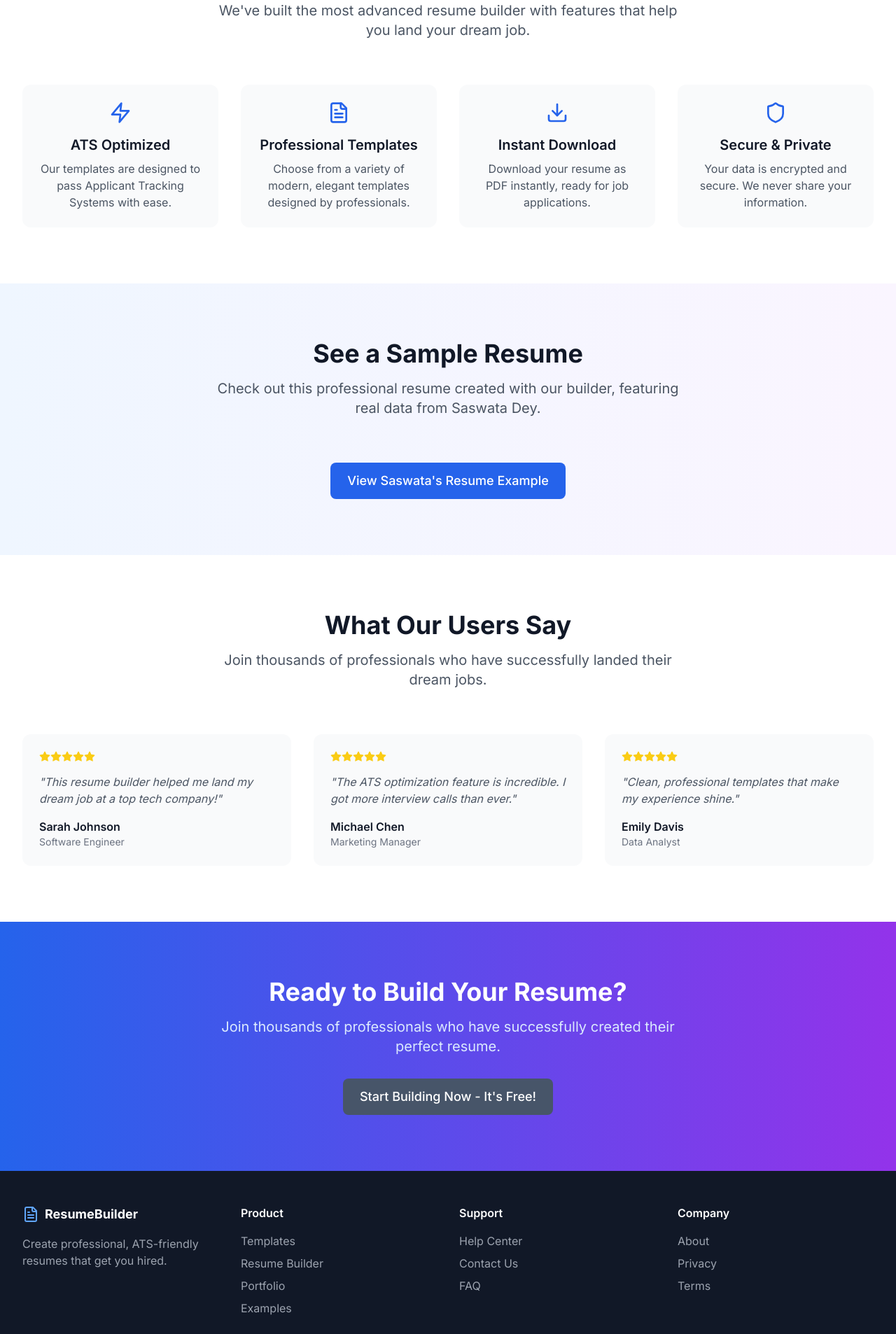
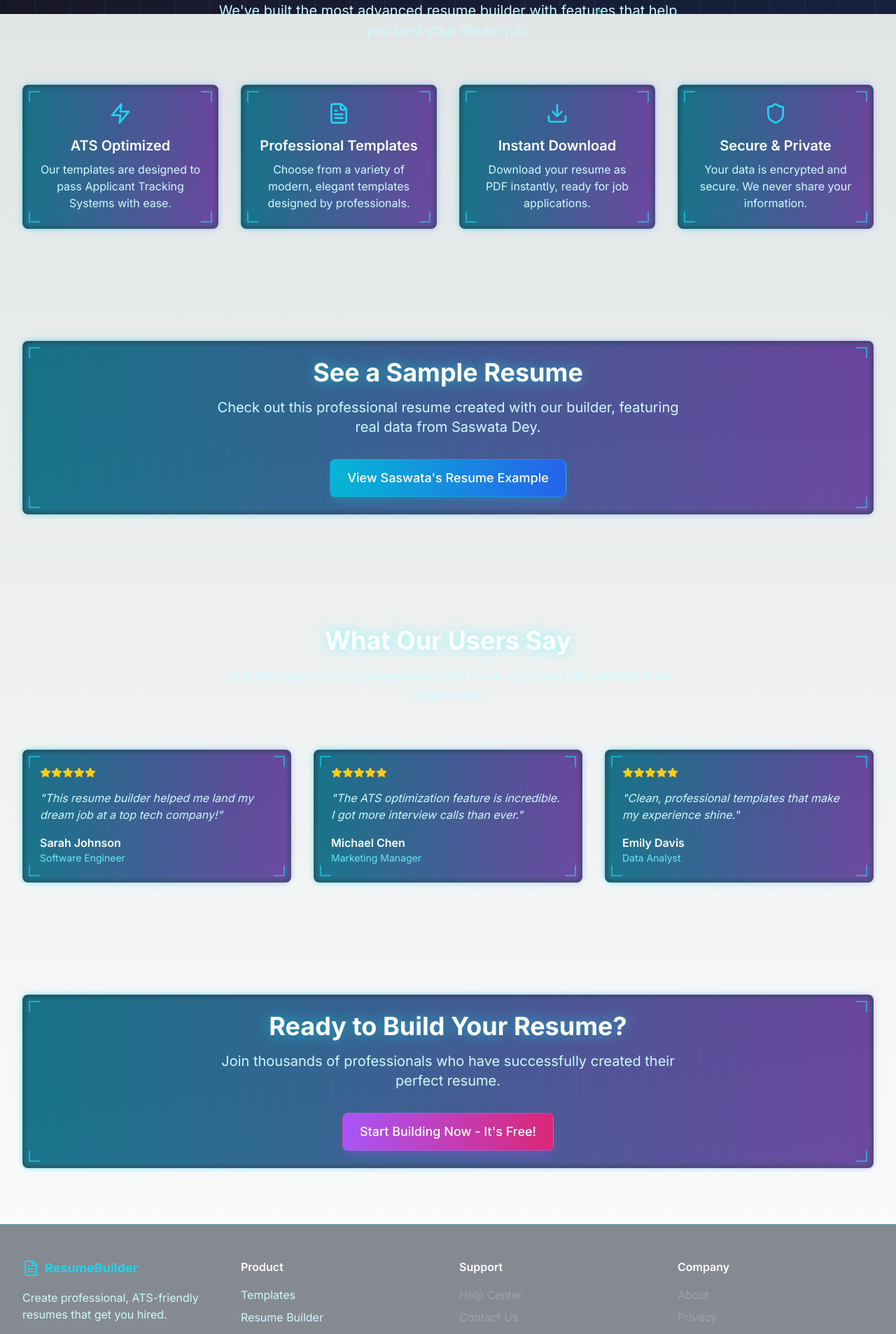
Before and after one commit to codgamerofficial/ATS-FRB, a Next.js app: page / in a window 1280 px wide. Shown: the part 780-2686 px from the top of the page at 70% size. Built offline with nearby package versions, Linux system fonts and the light colour scheme; no server answers.

Commit message:
Add modern 3D SCI-FI design with animated background, glowing cards, and futuristic styling

```diff
--- a/app/page.tsx
+++ b/app/page.tsx
@@ -7,6 +7,8 @@ import Button from '@/components/ui/Button';
 import UserMenu from '@/components/ui/UserMenu';
 import DarkModeToggle from '@/components/ui/DarkModeToggle';
 import SplashScreen from '@/components/3d/SplashScreen';
+import SciFiBackground from '@/components/ui/SciFiBackground';
+import SciFiCard from '@/components/ui/SciFiCard';
 import { useAuth } from '@/hooks/useAuth';
 import Link from 'next/link';
 
@@ -67,13 +69,14 @@ export default function Page() {
   }
 
   return (
-    <div className="min-h-screen bg-gradient-to-br from-blue-50 via-white to-purple-50 dark:from-gray-900 dark:via-gray-800 dark:to-gray-900 transition-colors duration-300">
-      <nav className="bg-white/80 dark:bg-gray-900/80 backdrop-blur-md border-b border-gray-200 dark:border-gray-700 sticky top-0 z-40 transition-colors duration-300">
+    <div className="min-h-screen relative overflow-hidden">
+      <SciFiBackground />
+      <nav className="bg-gray-900/20 backdrop-blur-md border-b border-cyan-500/30 sticky top-0 z-40 transition-colors duration-300">
         <div className="max-w-7xl mx-auto px-4 sm:px-6 lg:px-8">
           <div className="flex justify-between items-center h-16">
             <div className="flex items-center">
               <FileText className="h-8 w-8 text-primary-600" />
-              <span className="ml-2 text-xl font-bold text-gray-900 dark:text-white">ResumeBuilder</span>
+              <span className="ml-2 text-xl font-bold text-cyan-400">ResumeBuilder</span>
             </div>
             <div className="flex items-center space-x-4">
               <Link href="/templates">
@@ -109,10 +112,11 @@ export default function Page() {
               initial={{ opacity: 0, y: 20 }}
               animate={{ opacity: 1, y: 0 }}
               transition={{ duration: 0.6 }}
-              className="text-4xl sm:text-6xl font-bold text-gray-900 dark:text-white mb-6 transition-colors duration-300"
+              className="text-4xl sm:text-6xl font-bold text-white mb-6 transition-colors duration-300 relative z-10"
+              style={{ textShadow: '0 0 20px rgba(0, 255, 255, 0.5)' }}
             >
               Build Your Perfect{' '}
-              <span className="bg-gradient-to-r from-primary-600 to-purple-600 bg-clip-text text-transparent">
+              <span className="bg-gradient-to-r from-cyan-400 to-purple-400 bg-clip-text text-transparent animate-pulse">
                 ATS-Friendly
               </span>{' '}
               Resume
@@ -122,7 +126,7 @@ export default function Page() {
               initial={{ opacity: 0, y: 20 }}
               animate={{ opacity: 1, y: 0 }}
               transition={{ duration: 0.6, delay: 0.2 }}
-              className="text-xl text-gray-600 dark:text-gray-300 mb-8 max-w-3xl mx-auto transition-colors duration-300"
+              className="text-xl text-cyan-100 mb-8 max-w-3xl mx-auto transition-colors duration-300 relative z-10"
             >
               Create professional resumes that get noticed by both hiring managers and
               Applicant Tracking Systems. Stand out from the crowd with our modern templates.
@@ -150,7 +154,7 @@ export default function Page() {
               initial={{ opacity: 0, y: 20 }}
               animate={{ opacity: 1, y: 0 }}
               transition={{ duration: 0.6, delay: 0.6 }}
-              className="mt-12 flex items-center justify-center space-x-6 text-sm text-gray-500 dark:text-gray-400 transition-colors duration-300"
+              className="mt-12 flex items-center justify-center space-x-6 text-sm text-cyan-300 transition-colors duration-300 relative z-10"
             >
               <div className="flex items-center">
                 <Users className="h-4 w-4 mr-1" />
@@ -169,13 +173,13 @@ export default function Page() {
         </div>
       </section>
 
-      <section className="py-20 bg-white dark:bg-gray-800 transition-colors duration-300">
+      <section className="py-20 relative z-10">
         <div className="max-w-7xl mx-auto px-4 sm:px-6 lg:px-8">
           <div className="text-center mb-16">
-            <h2 className="text-3xl sm:text-4xl font-bold text-gray-900 dark:text-white mb-4 transition-colors duration-300">
+            <h2 className="text-3xl sm:text-4xl font-bold text-white mb-4 transition-colors duration-300" style={{ textShadow: '0 0 20px rgba(0, 255, 255, 0.5)' }}>
               Why Choose Our Resume Builder?
             </h2>
-            <p className="text-xl text-gray-600 dark:text-gray-300 max-w-2xl mx-auto transition-colors duration-300">
+            <p className="text-xl text-cyan-100 max-w-2xl mx-auto transition-colors duration-300">
               We've built the most advanced resume builder with features that help you land your dream job.
             </p>
           </div>
@@ -187,51 +191,51 @@ export default function Page() {
                 initial={{ opacity: 0, y: 20 }}
                 animate={{ opacity: 1, y: 0 }}
                 transition={{ duration: 0.6, delay: index * 0.1 }}
-                className="text-center p-6 rounded-xl bg-gray-50 dark:bg-gray-700 hover:bg-gray-100 dark:hover:bg-gray-600 transition-colors duration-200"
               >
-                <div className="text-primary-600 dark:text-primary-400 mb-4 flex justify-center transition-colors duration-300">
+                <SciFiCard className="text-center h-full">
+                  <div className="text-cyan-400 mb-4 flex justify-center transition-colors duration-300">
                     {feature.icon}
                   </div>
-                <h3 className="text-xl font-semibold text-gray-900 dark:text-white mb-2 transition-colors duration-300">
+                  <h3 className="text-xl font-semibold text-white mb-2 transition-colors duration-300">
                     {feature.title}
                   </h3>
-                <p className="text-gray-600 dark:text-gray-300 transition-colors duration-300">
+                  <p className="text-cyan-100 transition-colors duration-300">
                     {feature.description}
                   </p>
+                </SciFiCard>
               </motion.div>
             ))}
           </div>
         </div>
       </section>
 
-      <section className="py-20 bg-gradient-to-r from-primary-50 to-purple-50 dark:from-gray-800 dark:to-gray-700 transition-colors duration-300">
+      <section className="py-20 relative z-10">
         <div className="max-w-7xl mx-auto px-4 sm:px-6 lg:px-8">
-          <div className="text-center mb-16">
-            <h2 className="text-3xl sm:text-4xl font-bold text-gray-900 dark:text-white mb-4 transition-colors duration-300">
+          <SciFiCard>
+            <div className="text-center">
+              <h2 className="text-3xl sm:text-4xl font-bold text-white mb-4 transition-colors duration-300" style={{ textShadow: '0 0 20px rgba(0, 255, 255, 0.5)' }}>
                 See a Sample Resume
               </h2>
-            <p className="text-xl text-gray-600 dark:text-gray-300 max-w-2xl mx-auto transition-colors duration-300">
+              <p className="text-xl text-cyan-100 max-w-2xl mx-auto mb-8 transition-colors duration-300">
                 Check out this professional resume created with our builder, featuring real data from Saswata Dey.
               </p>
-          </div>
-
-          <div className="flex justify-center">
               <Link href="/builder?sample=saswata">
                 <Button size="lg">
                   View Saswata's Resume Example
                 </Button>
               </Link>
             </div>
+          </SciFiCard>
         </div>
       </section>
 
-      <section className="py-20 bg-white dark:bg-gray-800 transition-colors duration-300">
+      <section className="py-20 relative z-10">
         <div className="max-w-7xl mx-auto px-4 sm:px-6 lg:px-8">
           <div className="text-center mb-16">
-            <h2 className="text-3xl sm:text-4xl font-bold text-gray-900 dark:text-white mb-4 transition-colors duration-300">
+            <h2 className="text-3xl sm:text-4xl font-bold text-white mb-4 transition-colors duration-300" style={{ textShadow: '0 0 20px rgba(0, 255, 255, 0.5)' }}>
               What Our Users Say
             </h2>
-            <p className="text-xl text-gray-600 dark:text-gray-300 max-w-2xl mx-auto transition-colors duration-300">
+            <p className="text-xl text-cyan-100 max-w-2xl mx-auto transition-colors duration-300">
               Join thousands of professionals who have successfully landed their dream jobs.
             </p>
           </div>
@@ -243,30 +247,32 @@ export default function Page() {
                 initial={{ opacity: 0, y: 20 }}
                 animate={{ opacity: 1, y: 0 }}
                 transition={{ duration: 0.6, delay: index * 0.1 }}
-                className="bg-gray-50 dark:bg-gray-700 p-6 rounded-xl transition-colors duration-300"
               >
+                <SciFiCard>
                   <div className="flex items-center mb-4">
                     {[...Array(testimonial.rating)].map((_, i) => (
                       <Star key={i} className="h-4 w-4 text-yellow-400 fill-current" />
                     ))}
                   </div>
-                <p className="text-gray-600 dark:text-gray-300 mb-4 italic transition-colors duration-300">"{testimonial.content}"</p>
+                  <p className="text-cyan-100 mb-4 italic transition-colors duration-300">"{testimonial.content}"</p>
                   <div>
-                  <p className="font-semibold text-gray-900 dark:text-white transition-colors duration-300">{testimonial.name}</p>
-                  <p className="text-sm text-gray-500 dark:text-gray-400 transition-colors duration-300">{testimonial.role}</p>
+                    <p className="font-semibold text-white transition-colors duration-300">{testimonial.name}</p>
+                    <p className="text-sm text-cyan-300 transition-colors duration-300">{testimonial.role}</p>
                   </div>
+                </SciFiCard>
               </motion.div>
             ))}
           </div>
         </div>
       </section>
 
-      <section className="py-20 bg-gradient-to-r from-primary-600 to-purple-600">
-        <div className="max-w-7xl mx-auto px-4 sm:px-6 lg:px-8 text-center">
-          <h2 className="text-3xl sm:text-4xl font-bold text-white mb-4">
+      <section className="py-20 relative z-10">
+        <div className="max-w-7xl mx-auto px-4 sm:px-6 lg:px-8">
+          <SciFiCard className="text-center">
+            <h2 className="text-3xl sm:text-4xl font-bold text-white mb-4" style={{ textShadow: '0 0 20px rgba(0, 255, 255, 0.5)' }}>
               Ready to Build Your Resume?
             </h2>
-          <p className="text-xl text-primary-100 mb-8 max-w-2xl mx-auto">
+            <p className="text-xl text-cyan-100 mb-8 max-w-2xl mx-auto">
               Join thousands of professionals who have successfully created their perfect resume.
             </p>
             <Link href={user ? "/builder" : "/auth"}>
@@ -274,28 +280,29 @@ export default function Page() {
                 {user ? "Continue Building" : "Start Building Now - It's Free!"}
               </Button>
             </Link>
+          </SciFiCard>
         </div>
       </section>
 
-      <footer className="bg-gray-900 text-white py-12">
+      <footer className="bg-gray-900/50 backdrop-blur-md border-t border-cyan-500/30 text-white py-12 relative z-10">
         <div className="max-w-7xl mx-auto px-4 sm:px-6 lg:px-8">
           <div className="grid grid-cols-1 md:grid-cols-4 gap-8">
             <div>
               <div className="flex items-center mb-4">
-                <FileText className="h-6 w-6 text-primary-400" />
-                <span className="ml-2 text-lg font-bold">ResumeBuilder</span>
+                <FileText className="h-6 w-6 text-cyan-400" />
+                <span className="ml-2 text-lg font-bold text-cyan-400">ResumeBuilder</span>
               </div>
-              <p className="text-gray-400">
+              <p className="text-cyan-100">
                 Create professional, ATS-friendly resumes that get you hired.
               </p>
             </div>
             <div>
               <h3 className="font-semibold mb-4">Product</h3>
               <ul className="space-y-2 text-gray-400">
-                <li><Link href="/templates" className="hover:text-white">Templates</Link></li>
-                <li><Link href="/builder" className="hover:text-white">Resume Builder</Link></li>
-                <li><Link href="/portfolio" className="hover:text-white">Portfolio</Link></li>
-                <li><Link href="/examples" className="hover:text-white">Examples</Link></li>
+                <li><Link href="/templates" className="hover:text-cyan-400 text-cyan-100">Templates</Link></li>
+                <li><Link href="/builder" className="hover:text-cyan-400 text-cyan-100">Resume Builder</Link></li>
+                <li><Link href="/portfolio" className="hover:text-cyan-400 text-cyan-100">Portfolio</Link></li>
+                <li><Link href="/examples" className="hover:text-cyan-400 text-cyan-100">Examples</Link></li>
               </ul>
             </div>
             <div>
@@ -315,7 +322,7 @@ export default function Page() {
               </ul>
             </div>
           </div>
-          <div className="border-t border-gray-800 mt-8 pt-8 text-center text-gray-400">
+          <div className="border-t border-cyan-500/30 mt-8 pt-8 text-center text-cyan-300">
             <p>&copy; 2024 ResumeBuilder. All rights reserved.</p>
           </div>
         </div>
--- a/components/ui/Button.tsx
+++ b/components/ui/Button.tsx
@@ -10,13 +10,13 @@ interface ButtonProps extends Omit<ButtonHTMLAttributes<HTMLButtonElement>, keyo
 
 const Button = forwardRef<HTMLButtonElement, ButtonProps>(
   ({ className = '', variant = 'primary', size = 'md', isLoading, children, ...props }, ref) => {
-    const baseClasses = 'inline-flex items-center justify-center rounded-lg font-medium transition-all duration-200 focus:outline-none focus:ring-2 focus:ring-offset-2 dark:focus:ring-offset-gray-800 disabled:opacity-50 disabled:cursor-not-allowed';
+    const baseClasses = 'inline-flex items-center justify-center rounded-lg font-medium transition-all duration-300 focus:outline-none focus:ring-2 focus:ring-offset-2 focus:ring-offset-transparent disabled:opacity-50 disabled:cursor-not-allowed relative overflow-hidden group';
 
     const variants = {
-      primary: 'bg-primary-600 text-white hover:bg-primary-700 focus:ring-primary-500 dark:bg-primary-500 dark:hover:bg-primary-600',
-      secondary: 'bg-secondary-600 text-white hover:bg-secondary-700 focus:ring-secondary-500 dark:bg-secondary-500 dark:hover:bg-secondary-600',
-      outline: 'border-2 border-primary-600 text-primary-600 hover:bg-primary-50 focus:ring-primary-500 dark:border-primary-400 dark:text-primary-400 dark:hover:bg-primary-900/20',
-      ghost: 'text-primary-600 hover:bg-primary-50 focus:ring-primary-500 dark:text-primary-400 dark:hover:bg-primary-900/20',
+      primary: 'bg-gradient-to-r from-cyan-500 to-blue-600 text-white hover:from-cyan-400 hover:to-blue-500 focus:ring-cyan-500 shadow-lg shadow-cyan-500/25 border border-cyan-400/30',
+      secondary: 'bg-gradient-to-r from-purple-500 to-pink-600 text-white hover:from-purple-400 hover:to-pink-500 focus:ring-purple-500 shadow-lg shadow-purple-500/25 border border-purple-400/30',
+      outline: 'border-2 border-cyan-400 text-cyan-400 hover:bg-cyan-400/10 focus:ring-cyan-500 backdrop-blur-sm bg-cyan-400/5 shadow-lg shadow-cyan-400/10',
+      ghost: 'text-cyan-400 hover:bg-cyan-400/10 focus:ring-cyan-500 backdrop-blur-sm',
     };
 
     const sizes = {
@@ -31,8 +31,8 @@ const Button = forwardRef<HTMLButtonElement, ButtonProps>(
       <motion.button
         ref={ref}
         className={classes}
-        whileHover={{ scale: 1.02 }}
-        whileTap={{ scale: 0.98 }}
+        whileHover={{ scale: 1.05, boxShadow: '0 0 25px rgba(0, 255, 255, 0.4)' }}
+        whileTap={{ scale: 0.95 }}
         disabled={isLoading || props.disabled}
         {...(props as any)}
       >
--- /dev/null
+++ b/components/ui/SciFiBackground.tsx
@@ -0,0 +1,97 @@
+'use client';
+
+import { useEffect, useRef } from 'react';
+
+export default function SciFiBackground() {
+  const canvasRef = useRef<HTMLCanvasElement>(null);
+
+  useEffect(() => {
+    const canvas = canvasRef.current;
+    if (!canvas) return;
+
+    const ctx = canvas.getContext('2d');
+    if (!ctx) return;
+
+    canvas.width = window.innerWidth;
+    canvas.height = window.innerHeight;
+
+    const particles: Array<{
+      x: number;
+      y: number;
+      vx: number;
+      vy: number;
+      size: number;
+      opacity: number;
+    }> = [];
+
+    // Create particles
+    for (let i = 0; i < 100; i++) {
+      particles.push({
+        x: Math.random() * canvas.width,
+        y: Math.random() * canvas.height,
+        vx: (Math.random() - 0.5) * 0.5,
+        vy: (Math.random() - 0.5) * 0.5,
+        size: Math.random() * 2 + 1,
+        opacity: Math.random() * 0.5 + 0.2
+      });
+    }
+
+    function animate() {
+      if (!ctx || !canvas) return;
+
+      ctx.clearRect(0, 0, canvas.width, canvas.height);
+
+      // Draw grid
+      ctx.strokeStyle = 'rgba(0, 255, 255, 0.1)';
+      ctx.lineWidth = 1;
+
+      for (let i = 0; i < canvas.width; i += 50) {
+        ctx.beginPath();
+        ctx.moveTo(i, 0);
+        ctx.lineTo(i, canvas.height);
+        ctx.stroke();
+      }
+
+      for (let i = 0; i < canvas.height; i += 50) {
+        ctx.beginPath();
+        ctx.moveTo(0, i);
+        ctx.lineTo(canvas.width, i);
+        ctx.stroke();
+      }
+
+      // Update and draw particles
+      particles.forEach(particle => {
+        particle.x += particle.vx;
+        particle.y += particle.vy;
+
+        if (particle.x < 0 || particle.x > canvas.width) particle.vx *= -1;
+        if (particle.y < 0 || particle.y > canvas.height) particle.vy *= -1;
+
+        ctx.beginPath();
+        ctx.arc(particle.x, particle.y, particle.size, 0, Math.PI * 2);
+        ctx.fillStyle = `rgba(0, 255, 255, ${particle.opacity})`;
+        ctx.fill();
+      });
+
+      requestAnimationFrame(animate);
+    }
+
+    animate();
+
+    const handleResize = () => {
+      canvas.width = window.innerWidth;
+      canvas.height = window.innerHeight;
+    };
+
+    window.addEventListener('resize', handleResize);
+    return () => window.removeEventListener('resize', handleResize);
+  }, []);
+
+  return (
+    <canvas
+      ref={canvasRef}
+      className="fixed inset-0 pointer-events-none z-0"
+      style={{ background: 'linear-gradient(135deg, #0a0a0a 0%, #1a1a2e 50%, #16213e 100%)' }}
+    />
+  );
+}
--- /dev/null
+++ b/components/ui/SciFiCard.tsx
@@ -0,0 +1,41 @@
+'use client';
+
+import { motion } from 'framer-motion';
+import { ReactNode } from 'react';
+
+interface SciFiCardProps {
+  children: ReactNode;
+  className?: string;
+  glowColor?: string;
+}
+
+export default function SciFiCard({ children, className = '', glowColor = 'cyan' }: SciFiCardProps) {
+  return (
+    <motion.div
+      whileHover={{ scale: 1.02, rotateY: 5 }}
+      whileTap={{ scale: 0.98 }}
+      className={`
+        relative bg-gradient-to-br from-gray-900/90 to-gray-800/90
+        backdrop-blur-md border border-cyan-500/30 rounded-lg
+        shadow-lg hover:shadow-cyan-500/20 transition-all duration-300
+        before:absolute before:inset-0 before:rounded-lg before:p-[1px]
+        before:bg-gradient-to-r before:from-cyan-500/50 before:to-purple-500/50
+        before:-z-10 before:blur-sm
+        ${className}
+      `}
+      style={{
+        boxShadow: `0 0 20px rgba(0, 255, 255, 0.1), inset 0 0 20px rgba(0, 255, 255, 0.05)`
+      }}
+    >
+      <div className="relative z-10 p-6">
+        {children}
+      </div>
+
+      {/* Corner decorations */}
+      <div className="absolute top-2 left-2 w-4 h-4 border-l-2 border-t-2 border-cyan-400/60"></div>
+      <div className="absolute top-2 right-2 w-4 h-4 border-r-2 border-t-2 border-cyan-400/60"></div>
+      <div className="absolute bottom-2 left-2 w-4 h-4 border-l-2 border-b-2 border-cyan-400/60"></div>
+      <div className="absolute bottom-2 right-2 w-4 h-4 border-r-2 border-b-2 border-cyan-400/60"></div>
+    </motion.div>
+  );
+}
```
Lines whose indentation alone changed are shown as unchanged.
